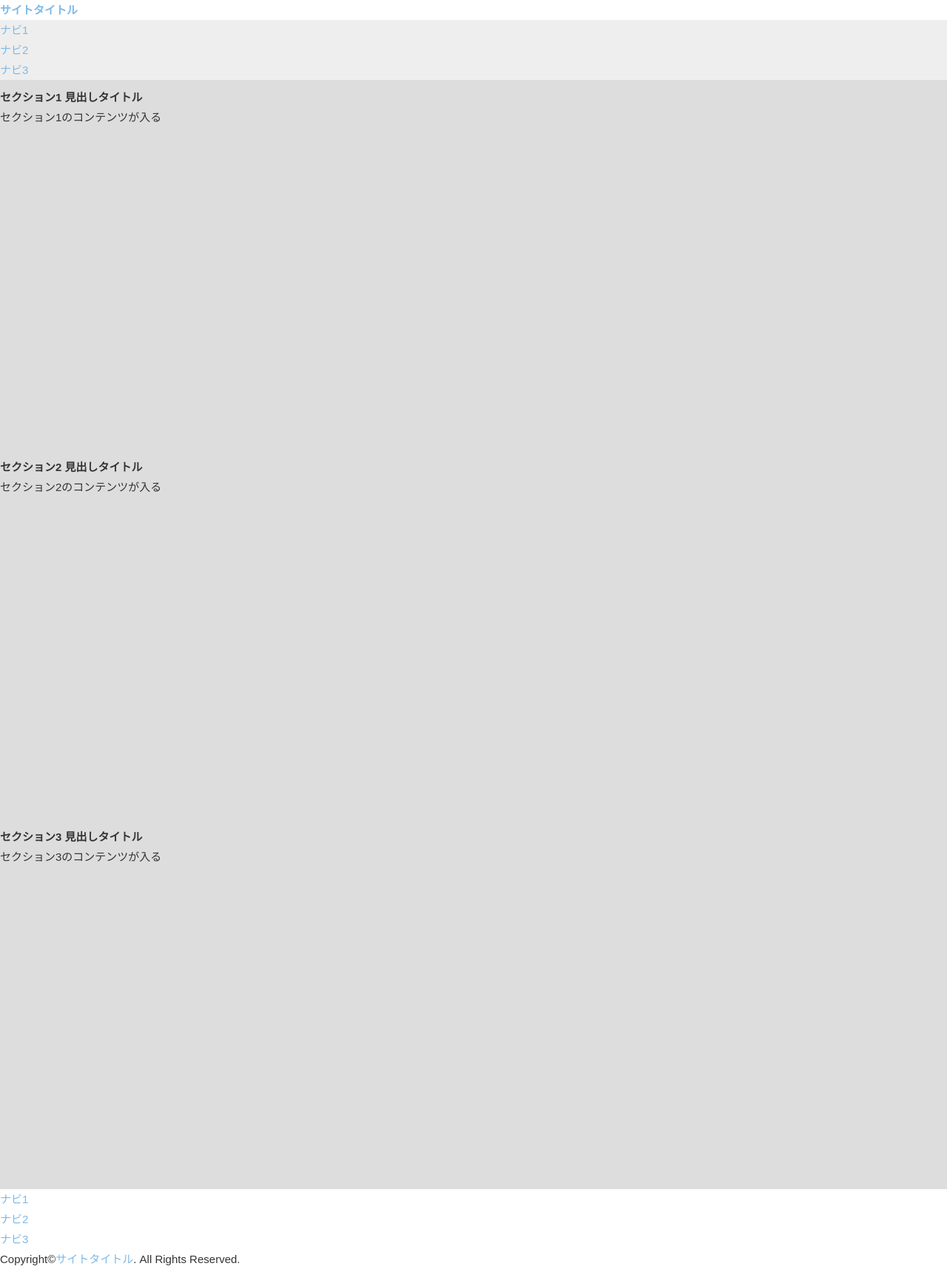
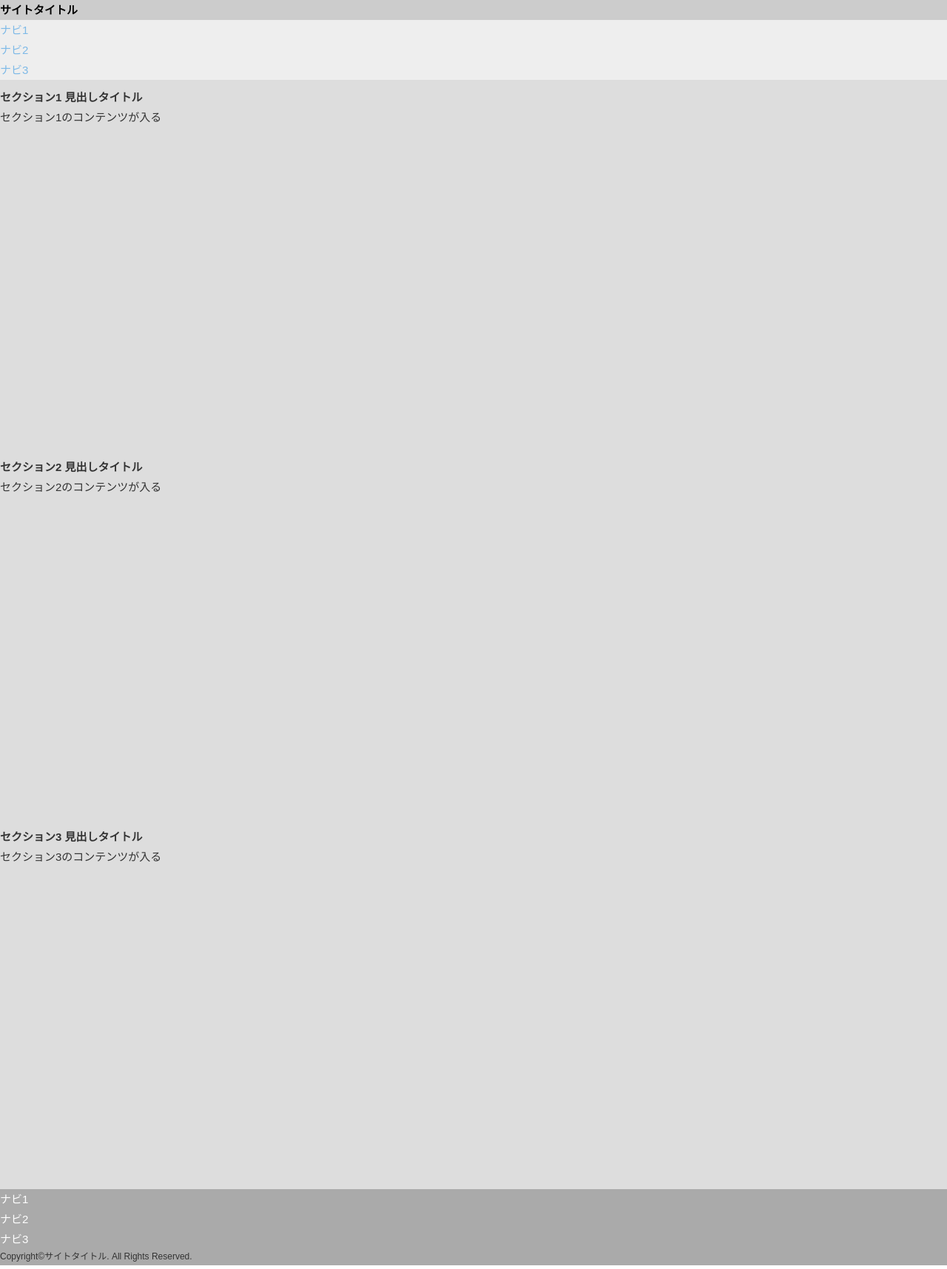
Before and after one commit to okaryu94/.github.io, a plain HTML site: page index.html in a window 1280 px wide. Shown: the whole page at 74% size. Drawn offline with Linux system fonts and the light colour scheme.

Commit message:
Update stylesheet.css

```diff
--- a/stylesheet.css
+++ b/stylesheet.css
@@ -47,11 +47,11 @@ img, video, object {
 　header
 ---------------------------------*/
 
-#header {
+header {
   background-color: #ccc;
 }
 
-#header .logo a {
+header .logo a {
   color: #000;
   text-decoration: none;
 }
@@ -78,23 +78,23 @@ img, video, object {
   Footer
 ---------------------------------*/
 
-#footer {
+footer {
   background-color: #aaa;
 }
 
-#footer .inner {
+footer .inner {
   padding: 20px 10px;
 }
 
-#footer .footer-link a {
+footer .footer-link a {
   color: #fff;
 }
 
-#footer .copyright {
+footer .copyright {
   font-size: 12px;
 }
 
-#footer .copyright a {
+footer .copyright a {
   color: #333;
 }
 
```
